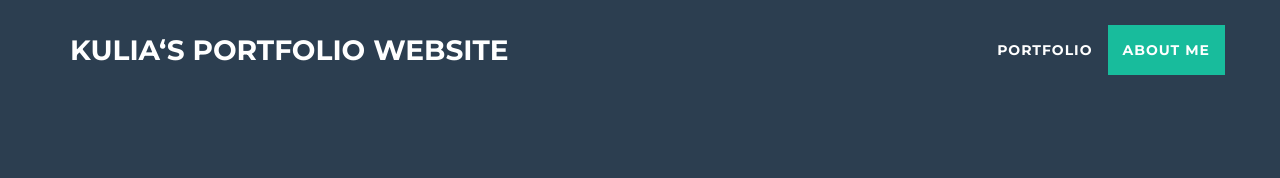
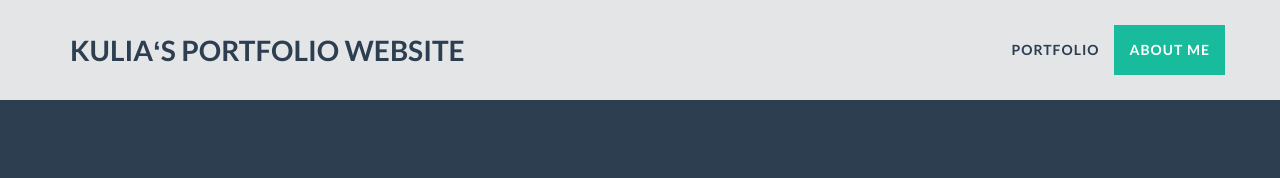
Before and after one commit to kulial/kulial.github.io, a plain HTML site: page index.html in a window 1280 px wide. Shown: the top 178 px of the page. Drawn offline with nearby package versions, Linux system fonts and the light colour scheme.

Commit message:
changed font and backgr colorNAVBAr

```diff
--- a/style.css
+++ b/style.css
@@ -113,7 +113,7 @@ header .intro-text .skills {
             backface-visibility: visible
 }
 .navbar-custom {
-  background: #2C3E50;
+  background: #fffd; <---NavBarcolor--->
   font-family: "Montserrat", "Helvetica Neue", Helvetica, Arial, sans-serif;
   text-transform: uppercase;
   font-weight: 700;
@@ -123,7 +123,7 @@ header .intro-text .skills {
   outline: none;
 }
 .navbar-custom .navbar-brand {
-  color: white; <---NavigationbarTitle--->
+  color: #2C3E50; <---NavigationbarTitle--->
 }
 .navbar-custom .navbar-brand:hover,
 .navbar-custom .navbar-brand:focus,
@@ -135,7 +135,7 @@ header .intro-text .skills {
   letter-spacing: 1px;
 }
 .navbar-custom .navbar-nav li a {
-  color: white; <---NaviBarRightwords--->
+  color: #2C3E50; <---NaviBarRightwords--->
 }
 .navbar-custom .navbar-nav li a:hover {
   color: aqua;
```
